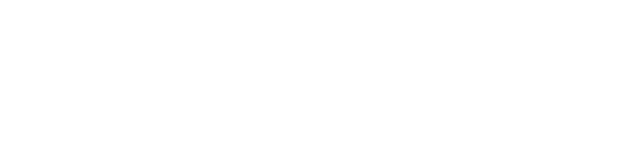
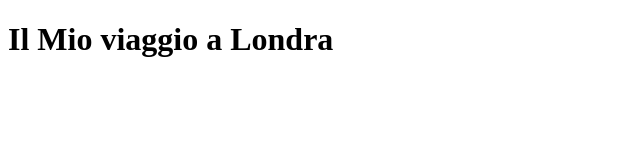
Before and after one commit to tiiaaaa/html-london-trip, a plain HTML site: page index.html in a window 1280 px wide. Shown: the whole page, without its empty margins (0-640 px from the left). Drawn offline with Linux system fonts and the light colour scheme.

Commit message:
dato un titolo e inserito un header

```diff
--- a/index.html
+++ b/index.html
@@ -4,9 +4,12 @@
     <meta charset="UTF-8">
     <meta http-equiv="X-UA-Compatible" content="IE=edge">
     <meta name="viewport" content="width=device-width, initial-scale=1.0">
-    <title>Document</title>
+    <title>Viaggio a Londra</title>
 </head>
 <body>
+    <header>
+        <h1>Il Mio viaggio a Londra</h1>
+    </header>
 
 </body>
 </html>
```
